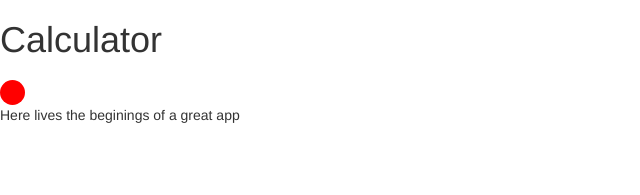
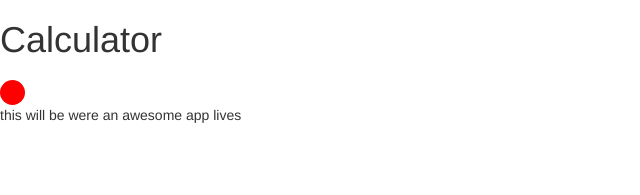
Before and after one commit to Zipcoder/CR-LectureDemo-React-ZipSearch, a React app: page / in a window 1280 px wide. Shown: the top 195 px of the page, without its empty margins (0-640 px from the left). Built offline with nearby package versions, Linux system fonts and the light colour scheme.

Commit message:
create display component

```diff
--- a/src/components/App.js
+++ b/src/components/App.js
@@ -1,3 +1,4 @@
+import Display from './Display';
 import Header from './Header';
 import React from 'react';
 
@@ -5,14 +6,17 @@ class App extends React.Component {
   constructor() {
     super();
     this.state = {
-      status: 'disconnected'
+      status: 'disconnected',
+      member: {name:null}
     }
   }
   render() {
     return (
       <div>
         <Header {...this.state}/>
-        <p>Here lives the beginings of a great app</p>
+        <Display if={!this.state.member.name}>
+          <p>this will be were an awesome app lives</p>
+        </Display>
       </div>
     )
   }
--- /dev/null
+++ b/src/components/Display.js
@@ -0,0 +1,9 @@
+import React from 'react';
+
+class Display extends React.Component {
+	render() {
+		return(this.props.if) ? <div>{this.props.children}</div> : null;
+	}
+}
+
+export default Display;
```
